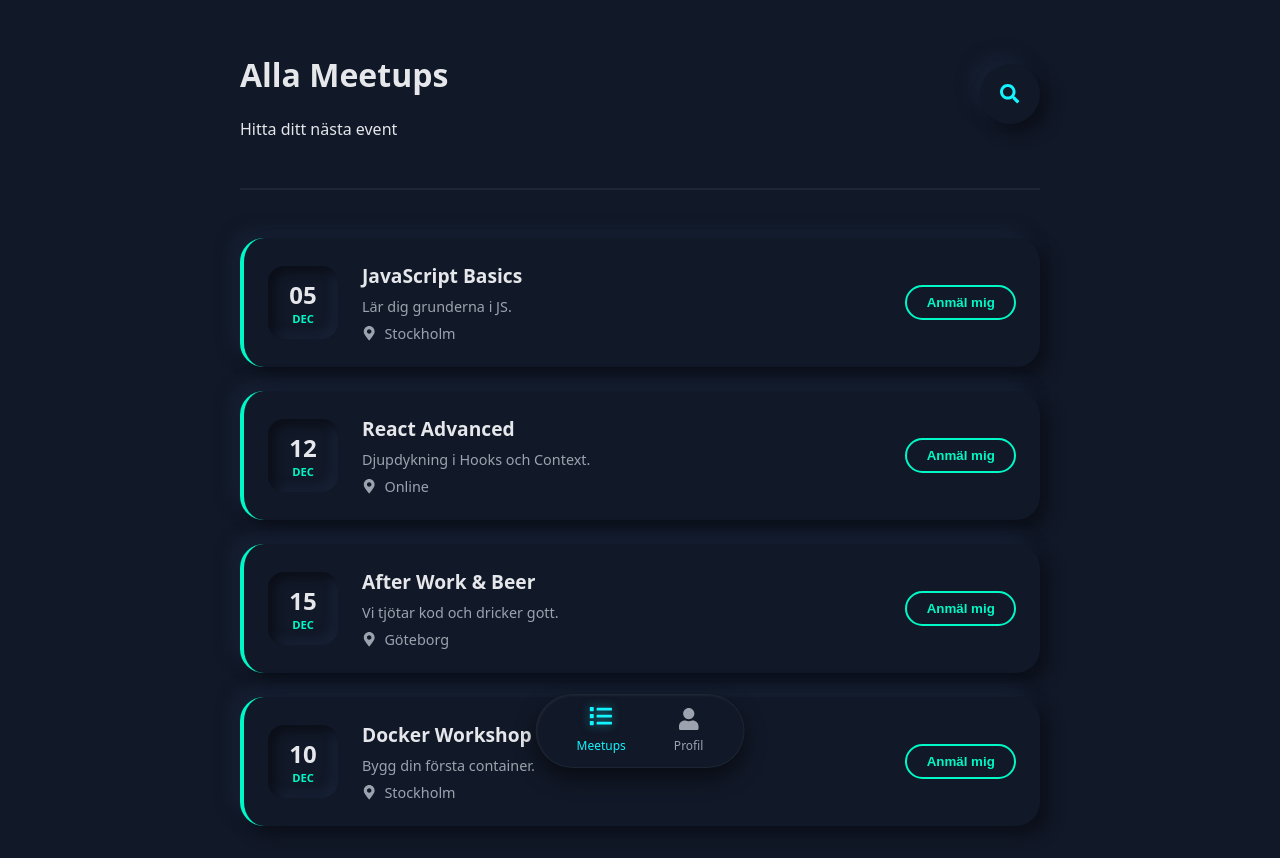
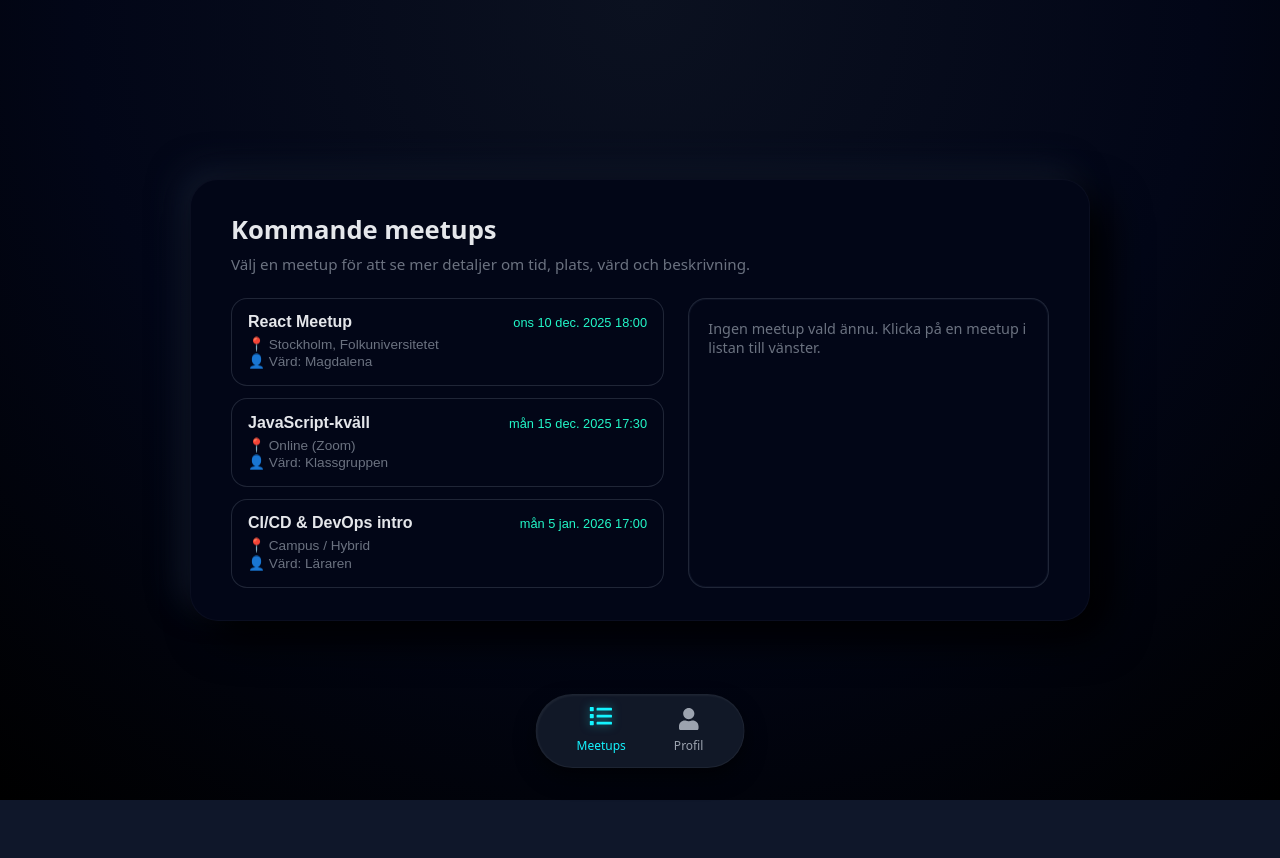
Before and after one commit to Officialw0z/meetup, a React (Vite) app in the folder client/: page /meetups in a window 1280 px wide. After the commit the page ends 800 px from the top, so only its background shows below. Built offline with nearby package versions, Linux system fonts and the light colour scheme.

Commit message:
updated with merges

```diff
--- a/client/src/components/AuthPage.jsx
+++ b/client/src/components/AuthPage.jsx
@@ -20,7 +20,7 @@ const AuthPage = () => {
 
   return (
     <div className="auth">
-      <div className="authwrapper">
+      <div className="auth__wrapper">
 
         {/* SIGN UP (Vänstra kortet) */}
         {/* Notera: Jag har inte lagt logik här än, så denna gör inget just nu */}
--- a/client/src/components/MeetupsPage.jsx
+++ b/client/src/components/MeetupsPage.jsx
@@ -1,83 +1,117 @@
-import React, { useState, useEffect } from 'react';
-import { FaCalendarAlt, FaMapMarkerAlt, FaSearch } from 'react-icons/fa';
-import '../styles/ProfilePage.scss'; // Återanvänd stilen
+// src/components/MeetupsPage.jsx
+import { useState } from "react";
+import "../styles/MeetupsPage.scss";
 
-const MeetupsPage = () => {
-  const [meetups, setMeetups] = useState([]);
-  const [loading, setLoading] = useState(true);
+const MOCK_MEETUPS = [
+  {
+    id: 1,
+    title: "React Meetup",
+    time: "2025-12-10T18:00:00",
+    location: "Stockholm, Folkuniversitetet",
+    host: "Magdalena",
+    description:
+      "Vi går igenom grunderna i React, komponenter och hur vi byggt den här appen.",
+  },
+  {
+    id: 2,
+    title: "JavaScript-kväll",
+    time: "2025-12-15T17:30:00",
+    location: "Online (Zoom)",
+    host: "Klassgruppen",
+    description:
+      "Frågestund om JavaScript, CI/CD, Git flow och grupparbetet.",
+  },
+  {
+    id: 3,
+    title: "CI/CD & DevOps intro",
+    time: "2026-01-05T17:00:00",
+    location: "Campus / Hybrid",
+    host: "Läraren",
+    description:
+      "Vi tittar på pipelines, GitHub Actions och hur deployen till AWS & Render fungerar.",
+  },
+];
 
-  useEffect(() => {
-    // MOCK: Simulera hämtning av alla meetups
-    setTimeout(() => {
-      setMeetups([
-        { id: 1, title: 'JavaScript Basics', date: '2023-12-05', location: 'Stockholm', description: 'Lär dig grunderna i JS.' },
-        { id: 2, title: 'React Advanced', date: '2023-12-12', location: 'Online', description: 'Djupdykning i Hooks och Context.' },
-        { id: 3, title: 'After Work & Beer', date: '2023-12-15', location: 'Göteborg', description: 'Vi tjötar kod och dricker gott.' },
-        { id: 4, title: 'Docker Workshop', date: '2024-01-10', location: 'Stockholm', description: 'Bygg din första container.' },
-      ]);
-      setLoading(false);
-    }, 1000);
-  }, []);
+function formatDate(dateString) {
+  const d = new Date(dateString);
+  return d.toLocaleString("sv-SE", {
+    weekday: "short",
+    year: "numeric",
+    month: "short",
+    day: "numeric",
+    hour: "2-digit",
+    minute: "2-digit",
+  });
+}
 
-  const handleJoin = (meetupId) => {
-    const token = localStorage.getItem("token");
-    if (!token) {
-      alert("Du måste logga in för att anmäla dig!");
-      return;
-    }
-    // Bara en alert tills backend är klar
-    alert(`Backend-anrop: "Anmäl user till meetup ${meetupId}"`);
-  };
+export default function MeetupsPage() {
+  const [selectedId, setSelectedId] = useState(null);
 
-  if (loading) {
-    return (
-      <div className="profile">
-        <div style={{ display: 'flex', height: '100vh', alignItems: 'center', justifyContent: 'center' }}>
-           <div className="spinner"></div>
-        </div>
-      </div>
-    );
-  }
+  const selected = MOCK_MEETUPS.find((m) => m.id === selectedId);
 
   return (
-    <div className="profile">
-      <div className="profile__wrapper">
-        <header className="profile__header">
-          <div>
-            <h1>Alla Meetups</h1>
-            <p>Hitta ditt nästa event</p>
+    <div className="meetups-wrapper">
+      <div className="meetups-card">
+        <h1 className="meetups-card__title">Kommande meetups</h1>
+        <p className="meetups-card__subtitle">
+          Välj en meetup för att se mer detaljer om tid, plats, värd och
+          beskrivning.
+        </p>
+
+        <div className="meetups-layout">
+          {/* Lista med meetups */}
+          <div className="meetups-list">
+            {MOCK_MEETUPS.map((meetup) => (
+              <button
+                key={meetup.id}
+                className={`meetups-list__item ${
+                  selectedId === meetup.id ? "meetups-list__item--active" : ""
+                }`}
+                onClick={() =>
+                  setSelectedId((prev) => (prev === meetup.id ? null : meetup.id))
+                }
+              >
+                <div className="meetups-list__header">
+                  <h2>{meetup.title}</h2>
+                  <span className="meetups-list__time">
+                    {formatDate(meetup.time)}
+                  </span>
+                </div>
+                <p className="meetups-list__line">📍 {meetup.location}</p>
+                <p className="meetups-list__line">👤 Värd: {meetup.host}</p>
+              </button>
+            ))}
           </div>
-          <div className="profile__avatar"><FaSearch /></div>
-        </header>
 
-        <section className="profile__section">
-            <div className="meetup-list">
-              {meetups.map((meetup) => (
-                <div key={meetup.id} className="meetup-card meetup-card--upcoming">
-                  <div className="meetup-card__date">
-                    <span>{meetup.date.split('-')[2]}</span>
-                    <small>DEC</small>
-                  </div>
-
-                  <div className="meetup-card__info">
-                    <h3>{meetup.title}</h3>
-                    <p style={{marginBottom: '0.5rem', fontSize: '0.9rem', color: '#9ca3af'}}>{meetup.description}</p>
-                    <p><FaMapMarkerAlt /> {meetup.location}</p>
-                  </div>
-
-                  <button
-                    className="meetup-card__btn"
-                    onClick={() => handleJoin(meetup.id)}
-                  >
-                    Anmäl mig
-                  </button>
-                </div>
-              ))}
-            </div>
-        </section>
+          {/* Detaljer för vald meetup */}
+          <div className="meetup-details">
+            {selected ? (
+              <>
+                <h2>{selected.title}</h2>
+                <p>
+                  <strong>Tid:</strong> {formatDate(selected.time)}
+                </p>
+                <p>
+                  <strong>Plats:</strong> {selected.location}
+                </p>
+                <p>
+                  <strong>Värd:</strong> {selected.host}
+                </p>
+                <p className="meetup-details__description-label">
+                  <strong>Beskrivning</strong>
+                </p>
+                <p className="meetup-details__description">
+                  {selected.description}
+                </p>
+              </>
+            ) : (
+              <p className="meetup-details__placeholder">
+                Ingen meetup vald ännu. Klicka på en meetup i listan till vänster.
+              </p>
+            )}
+          </div>
+        </div>
       </div>
     </div>
   );
-};
-
-export default MeetupsPage;
+}
```
